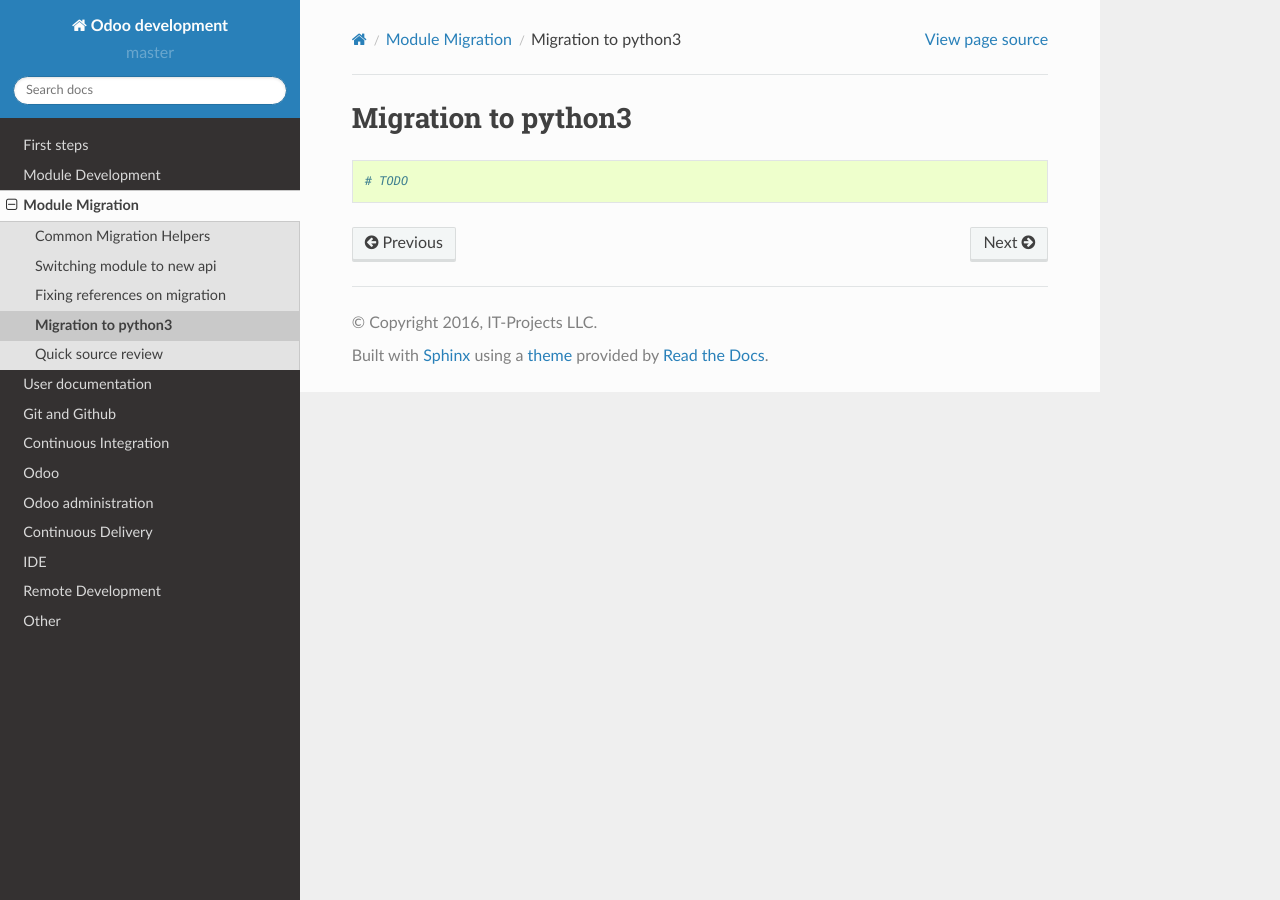
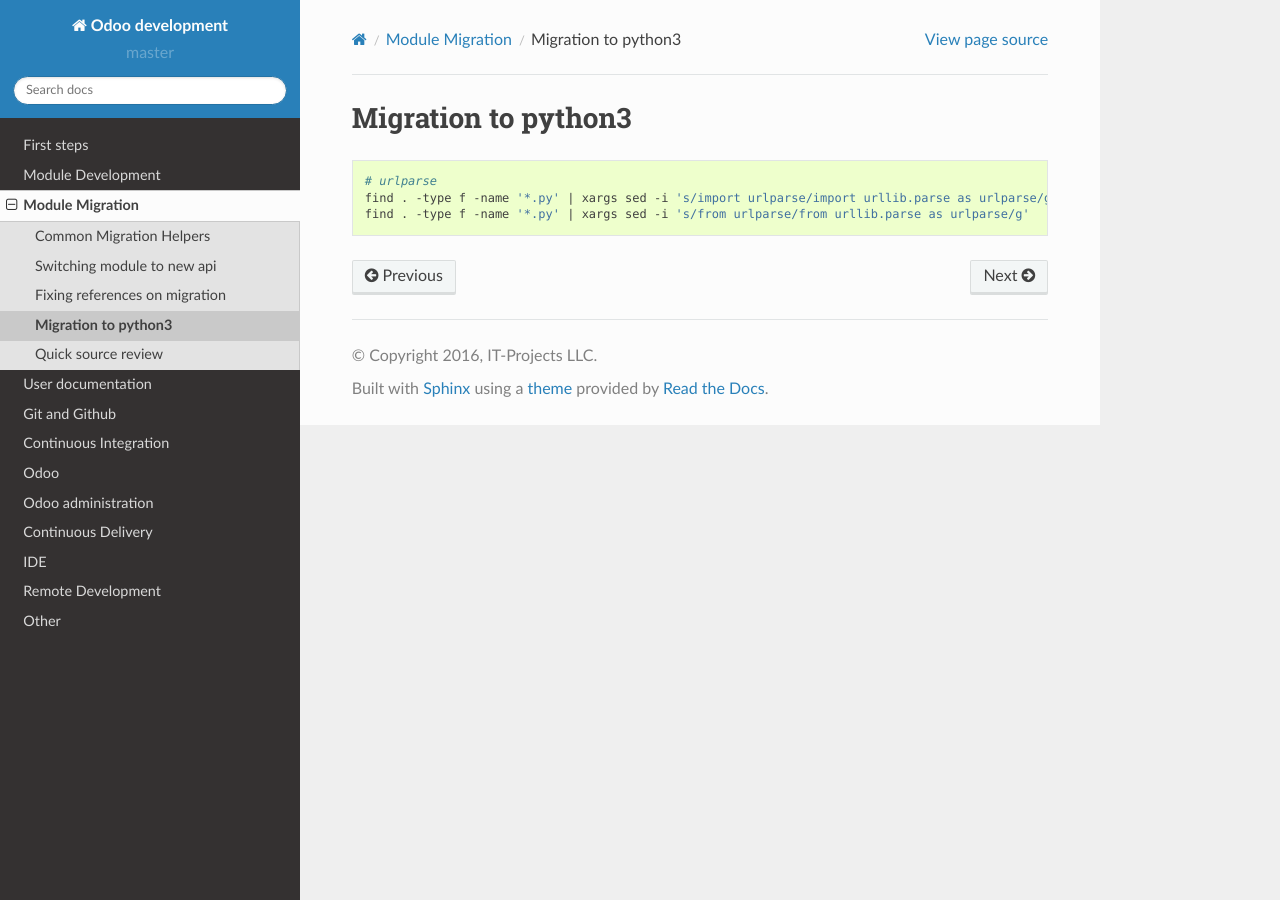
Before and after one commit to itpp-labs/odoo-development, a Sphinx documentation site: the page built from docs/migration/python3.rst, in a window 1280 px wide. Built offline with Sphinx 7.4.7 and the Read the Docs theme 2.0.0, drawn with Linux system fonts in a browser that asks for light colours; pages that are not in the unit, such as notebooks, are missing from menus.

Commit message:
urlparse

```diff
--- a/docs/migration/python3.rst
+++ b/docs/migration/python3.rst
@@ -4,4 +4,6 @@
 
 .. code-block:: sh
 
-    # TODO
+    # urlparse
+    find . -type f -name '*.py' | xargs sed -i 's/import urlparse/import urllib.parse as urlparse/g'
+    find . -type f -name '*.py' | xargs sed -i 's/from urlparse/from urllib.parse as urlparse/g'
```
